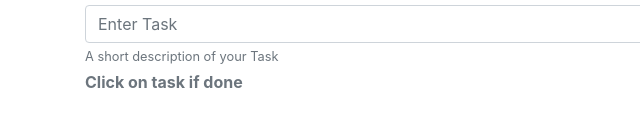
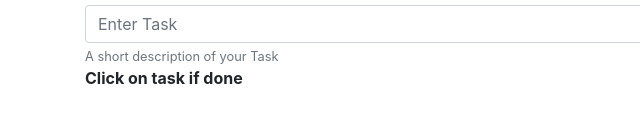
Before and after one commit to Guptachetan08/Simple-TODO-app, a plain HTML site: page index.html in a window 1280 px wide. Shown: the part 186-312 px from the top of the page, 0-640 px from the left. Drawn offline with nearby package versions, Linux system fonts and the light colour scheme.

Commit message:
Update index.html

```diff
--- a/index.html
+++ b/index.html
@@ -27,7 +27,7 @@
                     <label for="inpnewTask">New Task</label>
                     <input type="text" class="form-control" id="inpnewTask" aria-describedby="smallforinp" placeholder="Enter Task">
                     <small id="smallforinp" class="form-text text-muted">A short description of your Task</small>
-                    <p id="smallforinp" class="form-text text-muted"><strong>Click on task if done</strong></p>
+                    <p id="descrip"><strong>Click on task if done</strong></p>
                 </div>
             </div>
             <div class="col-md-4">
```
